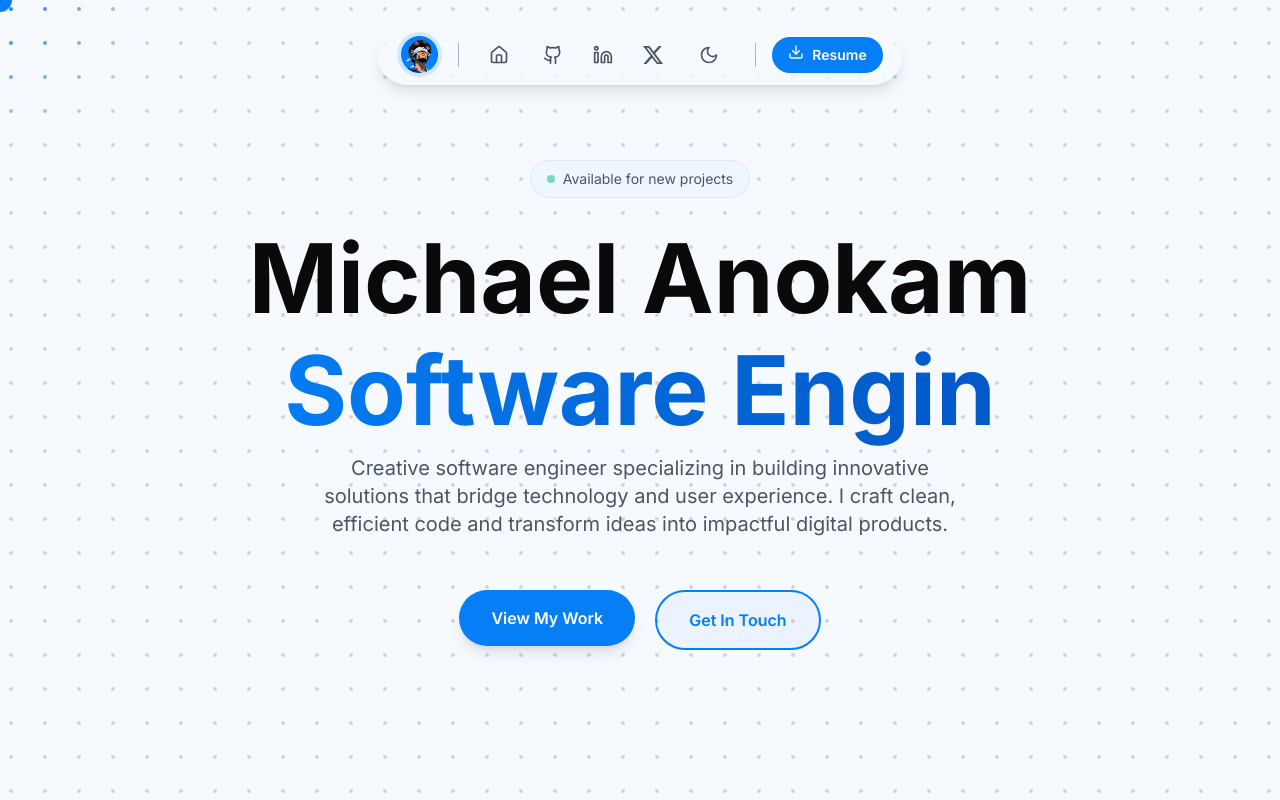
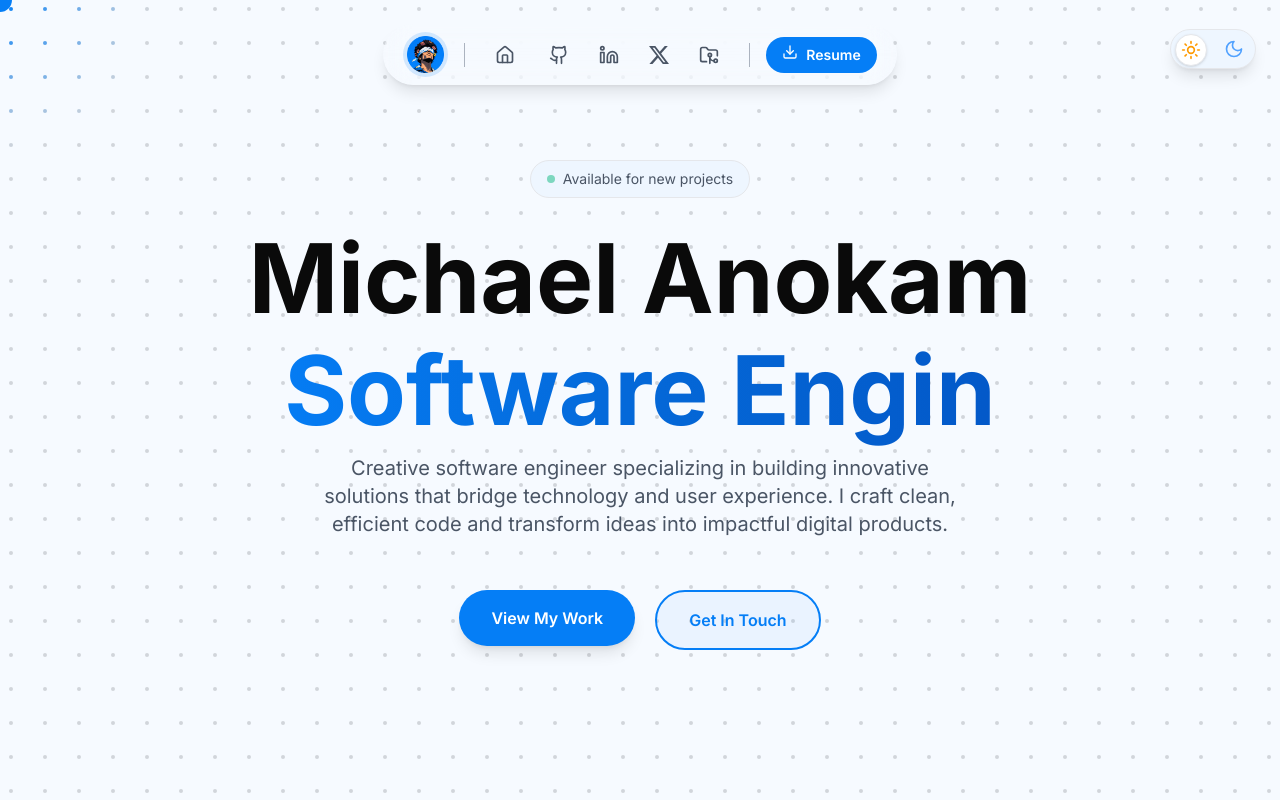
Before and after one commit to MerlinTheWhiz/portfolio, a Next.js app: page / in a window 1280 px wide. Shown: the top 800 px of the page. Built offline with nearby package versions, Linux system fonts and the light colour scheme.

Commit message:
chore: theme toggle separation on desktop with slide animation

```diff
--- a/components/layout/navbar/Navbar.tsx
+++ b/components/layout/navbar/Navbar.tsx
@@ -7,6 +7,7 @@ import { LuGithub, LuLinkedin, LuDownload } from "react-icons/lu";
 import { BsTwitterX } from "react-icons/bs";
 import MobileMenu from "./MobileMenu";
 import ThemeToggle from "../../ui/ThemeToggle";
+import ThemeToggleSlider from "../../ui/ThemeToggleSlider";
 import ThoughtAvatar from "@/components/ui/ThoughtAvatar";
 import { motion } from "framer-motion";
 
@@ -95,12 +96,14 @@ const Navbar = () => {
               {" "}
               <BsTwitterX className="w-5 h-5" />
             </a>
-            <div
-              className="p-1.5 flex items-center justify-center rounded-full hover:cursor-pointer transition-colors duration 300"
-              title="Theme"
+            <Link
+              href="/projects"
+              className="p-1.5 flex items-center justify-center rounded-full transition-all duration-300 ease-in-out hover:text-text-primary hover:bg-gray-200 dark:hover:bg-white/10"
+              title="Projects"
             >
-              <ThemeToggle />
-            </div>
+              {" "}
+              <FolderGit2 className="w-5 h-5" />
+            </Link>
             <span className="hidden sm:block border-l h-6 border-gray-400/80"></span>
           </div>
           <div className="hidden sm:flex rounded-full text-white font-semibold bg-accent-primary hover:bg-accent-hover text-sm px-4 py-2 md:hover:scale-102 transition-all duration-300">
@@ -111,6 +114,11 @@ const Navbar = () => {
           </div>
         </div>
       </motion.div>
+
+      {/* Desktop Theme Toggle - Far Right */}
+      <div className="hidden sm:flex fixed right-6 z-50 items-center" style={{ top: '29px' }}>
+        <ThemeToggleSlider />
+      </div>
     </nav>
   );
 };
--- /dev/null
+++ b/components/ui/ThemeToggleSlider.tsx
@@ -0,0 +1,35 @@
+"use client";
+
+import { useTheme } from "next-themes";
+import { motion } from "framer-motion";
+import { LuSun, LuMoon } from "react-icons/lu";
+
+export default function ThemeToggleSlider() {
+  const { theme, systemTheme, setTheme } = useTheme();
+  const currentTheme = theme === "system" ? systemTheme : theme;
+  const isDark = currentTheme === "dark";
+
+  return (
+    <button
+      onClick={() => setTheme(isDark ? "light" : "dark")}
+      className="relative w-[86px] h-[40px] rounded-full bg-background-card border border-border-default shadow-lg hover:shadow-accent-primary/20 hover:shadow-md transition-shadow duration-300 cursor-pointer"
+      aria-label="Toggle theme"
+    >
+      <span className="absolute inset-0 flex items-center justify-between px-[11px]">
+        <LuSun className="w-5 h-5 text-amber-400" />
+        <LuMoon className="w-5 h-5 text-blue-400" />
+      </span>
+      <motion.span
+        className="absolute top-[4px] w-[32px] h-[32px] rounded-full bg-white dark:bg-gray-700 shadow-sm border border-border-default flex items-center justify-center"
+        animate={{ x: isDark ? 50 : 4 }}
+        transition={{ type: "spring", stiffness: 200, damping: 35, mass: 1.1 }}
+      >
+        {isDark ? (
+          <LuMoon className="w-5 h-5 text-blue-400" />
+        ) : (
+          <LuSun className="w-5 h-5 text-amber-500" />
+        )}
+      </motion.span>
+    </button>
+  );
+}
```
